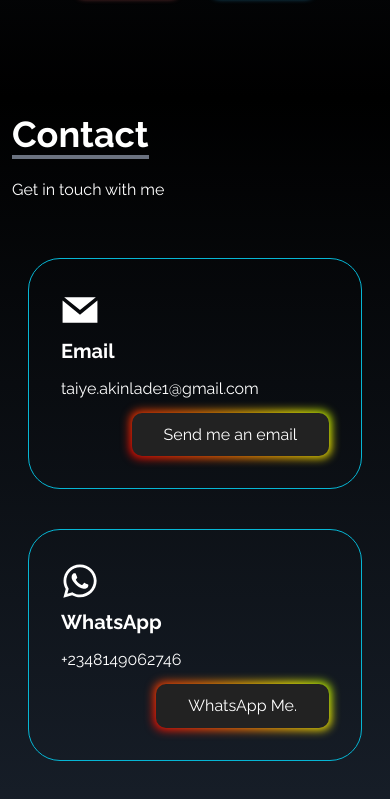
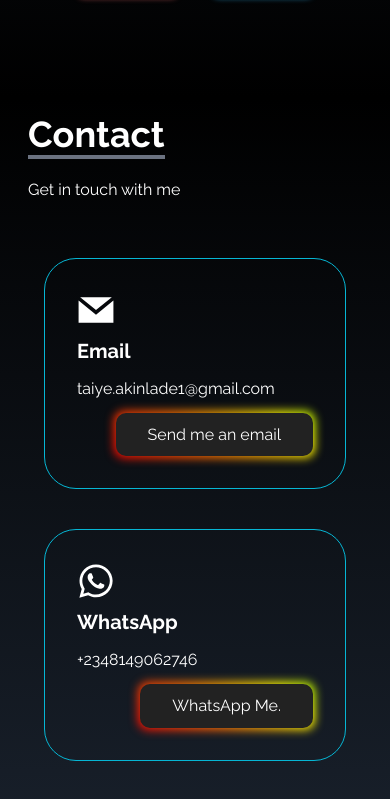
Before and after one commit to TeeAkinlade/My_PORTFOLIO, a React (Vite) app: page / in a window 390 px wide. Shown: the part 4884-5683 px from the top of the page. Built offline with nearby package versions, Linux system fonts and the light colour scheme.

Commit message:
Update Contact.jsx

```diff
--- a/src/components/Contact.jsx
+++ b/src/components/Contact.jsx
@@ -10,9 +10,9 @@
   return (
     <div
       name="contact"
-      className="w-full h-full bg-gradient-to-b from-black to-gray-800 p-4 text-white md:py-20 px-3 md:px-0"
+      className="w-full h-full bg-gradient-to-b from-black to-gray-800 text-white md:py-20 px-3 md:px-0"
     >
-      <div className="flex flex-col justify-center max-w-screen-lg mx-auto h-full mb-8">
+      <div className="flex flex-col justify-center max-w-screen-lg p-4 mx-auto h-full mb-8">
         <div className="pb-8">
           <p className="text-4xl font-bold inline border-b-4 border-gray-500">
             Contact
```
